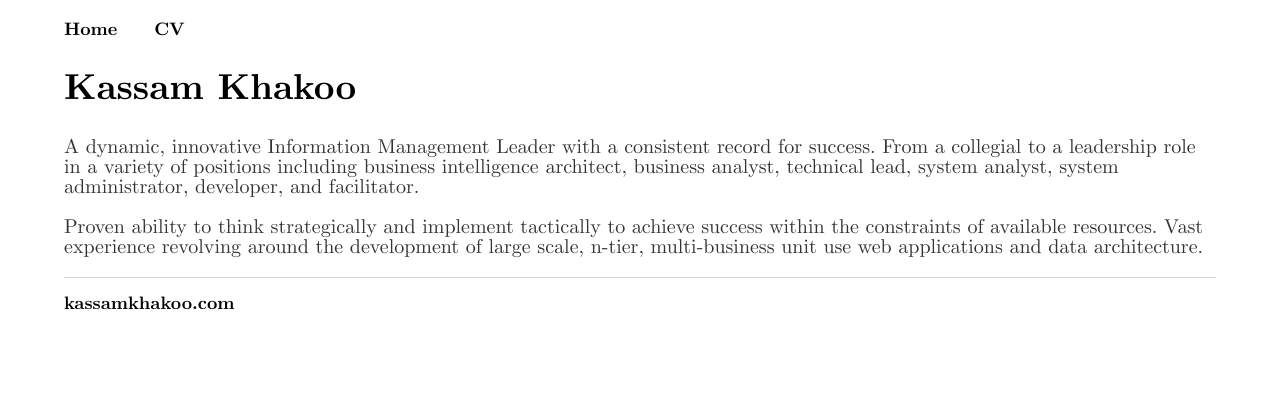
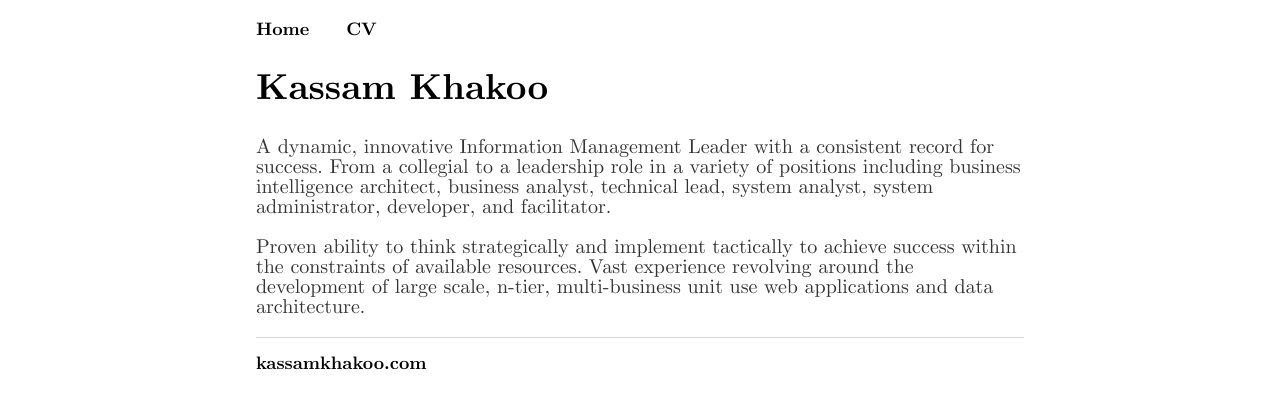
Before and after one commit to kassamkhakoo/kassamkhakoo.github.io, a Jekyll site: the page built from index.html, in a window 1280 px wide. Shown: the top 409 px of the page. Built offline with Jekyll 4.4.1, drawn with Linux system fonts in a browser that asks for light colours.

Commit message:
updated body width on large screens

```diff
--- a/css/main.css
+++ b/css/main.css
@@ -1,7 +1,7 @@
 body { margin: 20px auto; width: 90%; }
 
 @media (min-width: 575px) {
-  article { width: 60%; }
+  body { width: 60%; }
 }
 
 a { text-decoration: none; color: #000000; }
```
